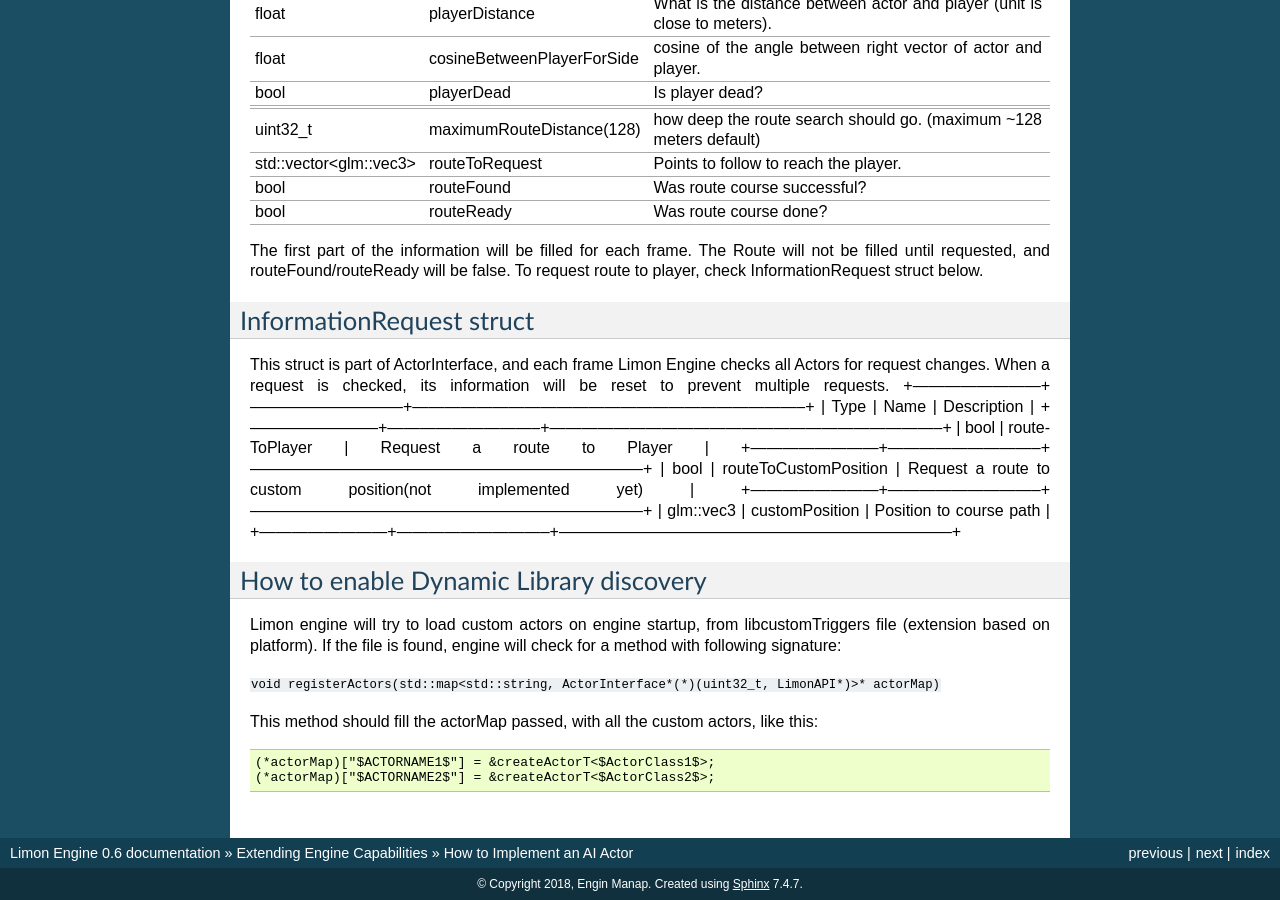
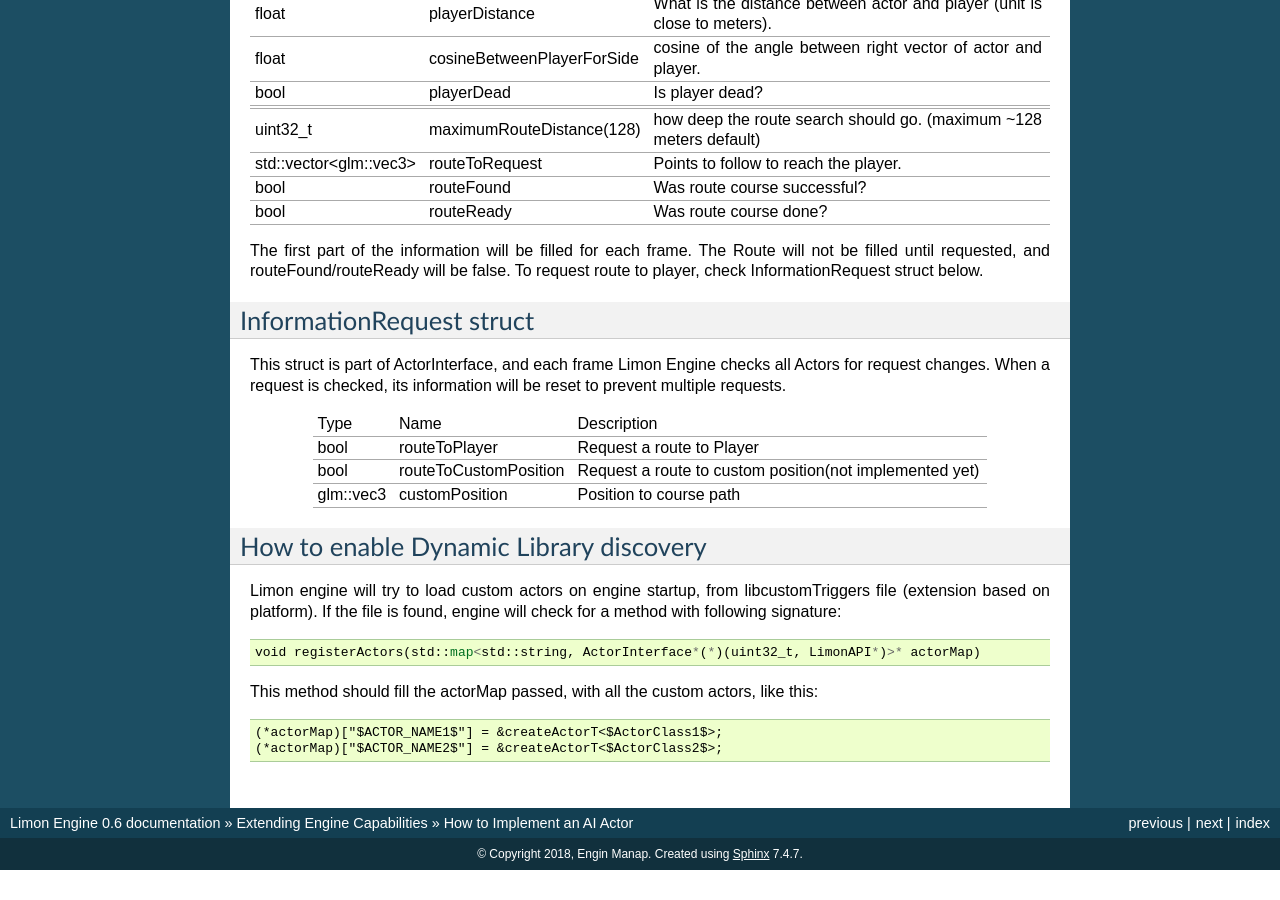
Before and after one commit to enginmanap/limonEngine-docs, a Sphinx documentation site: the page built from docs/ExtendingByAPI/implementAIActor.rst, in a window 1280 px wide and 900 px high, scrolled down 1601 px. Built offline with Sphinx 7.4.7, drawn with Linux system fonts in a browser that asks for light colours; pages that are not in the unit, such as notebooks, are missing from menus; after the commit the page ends 2471 px from its top, so only the background shows below that.

Commit message:
Fix formatting

```diff
--- a/docs/ExtendingByAPI/implementAIActor.rst
+++ b/docs/ExtendingByAPI/implementAIActor.rst
@@ -127,6 +127,7 @@ InformationRequest struct
 _________________________
 
 This struct is part of ActorInterface, and each frame Limon Engine checks all Actors for request changes. When a request is checked, its information will be reset to prevent multiple requests.
+
 +------------------------+-----------------------------+--------------------------------------------------------------------------+
 | Type                   | Name                        | Description                                                              |
 +------------------------+-----------------------------+--------------------------------------------------------------------------+
@@ -143,11 +144,12 @@ How to enable Dynamic Library discovery
 _______________________________________
 
 Limon engine will try to load custom actors on engine startup, from libcustomTriggers file (extension based on platform). If the file is found, engine will check for a method with following signature:
+::
 
-``void registerActors(std::map<std::string, ActorInterface*(*)(uint32_t, LimonAPI*)>* actorMap)``
+    void registerActors(std::map<std::string, ActorInterface*(*)(uint32_t, LimonAPI*)>* actorMap)
 
 This method should fill the actorMap passed, with all the custom actors, like this:
 ::
 
-    (*actorMap)["$ACTORNAME1$"] = &createActorT<$ActorClass1$>;
-    (*actorMap)["$ACTORNAME2$"] = &createActorT<$ActorClass2$>;
+    (*actorMap)["$ACTOR_NAME1$"] = &createActorT<$ActorClass1$>;
+    (*actorMap)["$ACTOR_NAME2$"] = &createActorT<$ActorClass2$>;
```
Also changed, not shown: docs/ExtendingByAPI/implementAction.rst (+3 -5 lines).
